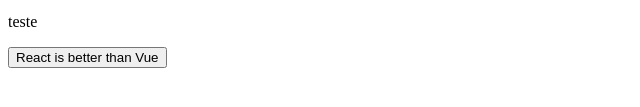
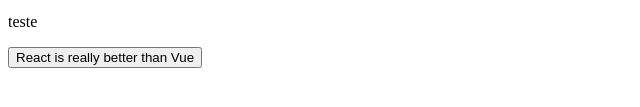
Before and after one commit to filipecabral18/gelateria-plus, a plain HTML site: page index.html in a window 1280 px wide. Shown: the part 153-260 px from the top of the page, without its empty margins (0-640 px from the left). Drawn offline with Linux system fonts and the light colour scheme.

Commit message:
Editing React-Vue button

```diff
--- a/index.html
+++ b/index.html
@@ -16,7 +16,7 @@
     <p>Lorem ipsum dolor sit amet, consectet</p>
     <p>teste</p>
 
-    <button type="button">React is better than Vue</button>
+    <button type="button">React is really better than Vue</button>
 
 </body>
 </html>
```
